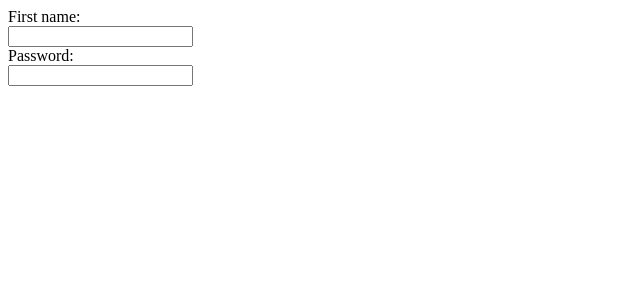
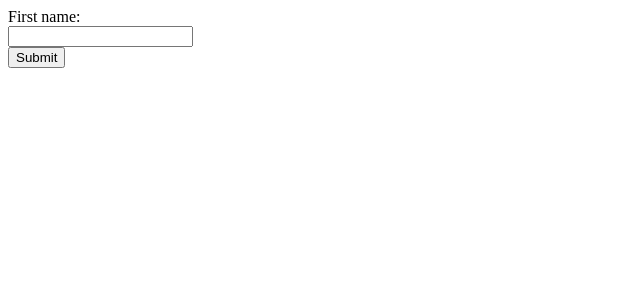
Before and after one commit to SanaUllahRasheed123/revision-react, a React (Create React App) app: page / in a window 1280 px wide. Shown: the top 300 px of the page, without its empty margins (0-640 px from the left). Built offline with nearby package versions, Linux system fonts and the light colour scheme.

Commit message:
UnControlled Compnonents done

```diff
--- a/src/App.js
+++ b/src/App.js
@@ -199,23 +199,23 @@
 
 // export default App
 
-import React, { useState } from 'react'
+import React, { useRef } from 'react'
 
 const App = () => {
+const refObject = useRef()
+  // const [name, setName] = useState("")
+  // const [pswd,setPswd] = useState("")
 
-  const [name, setName] = useState("")
-  const [pswd,setPswd] = useState("")
-
-  const handleChange = (e) => {
-   if(e.target.name === "first-Name"){
-    const capName = (e.target.value).toUpperCase()
-    setName(capName)
-   }else{
-    setPswd(e.target.value)
-   }
+  // const handleChange = (e) => {
+  //  if(e.target.name === "first-Name"){
+  //   const capName = (e.target.value).toUpperCase()
+  //   setName(capName)
+  //  }else{
+  //   setPswd(e.target.value)
+  //  }
 
 
-  }
+  // }
 
 // function handlePassword(e){
 //   console.log(e.target.value)
@@ -224,13 +224,19 @@ const App = () => {
 
 // }
 
+function handleSubmit(e){
+  e.preventDefault();
+  console.log((refObject.current.value).toUpperCase())
+}
+
   return (
     <>
-      <form>
+      <form onSubmit={handleSubmit}>
          <label>First name:</label><br/>
-  <input type="text" value={name} name='first-Name' onChange={handleChange}/><br/>
-  <label>Password:</label><br/>
-  <input type="password" value={pswd} name='password' onChange={handleChange}/><br/>
+  <input type="text" ref={refObject}/><br/>
+  <button>Submit</button>
+  {/* <label>Password:</label><br/>
+  <input type="password" value={pswd} name='password' onChange={handleChange}/><br/> */}
       </form>
     </>
   )
```
